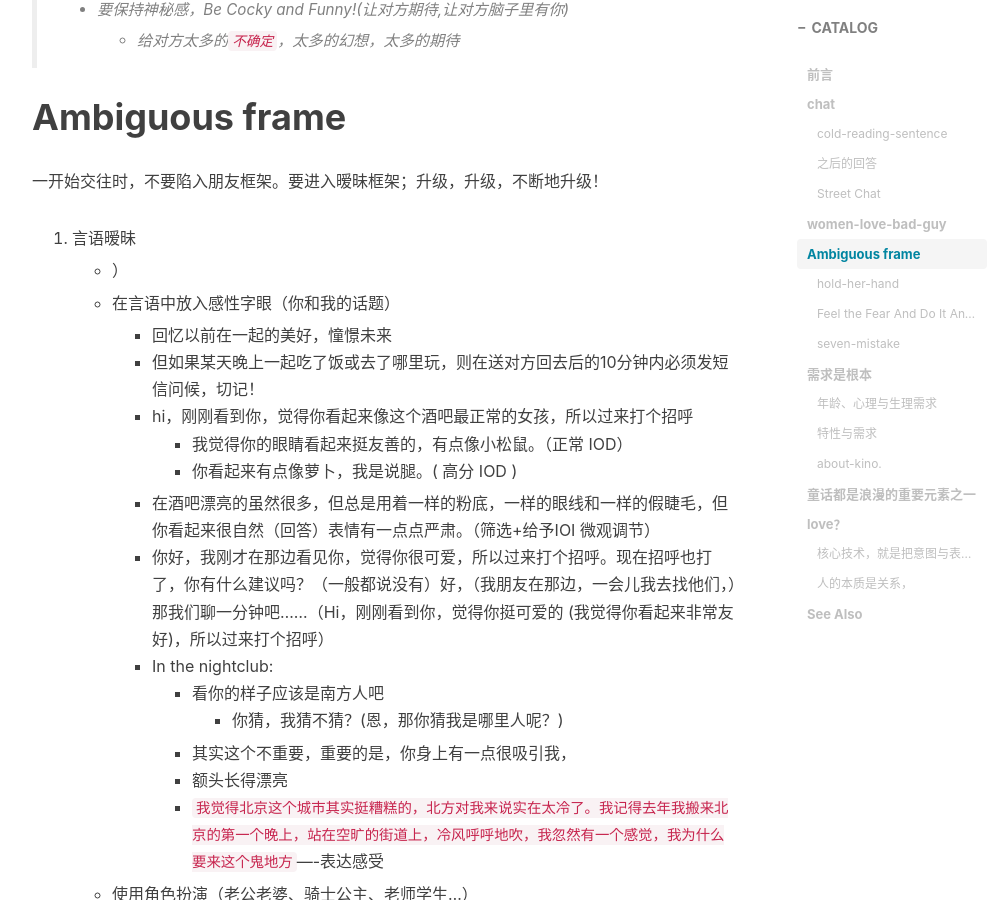
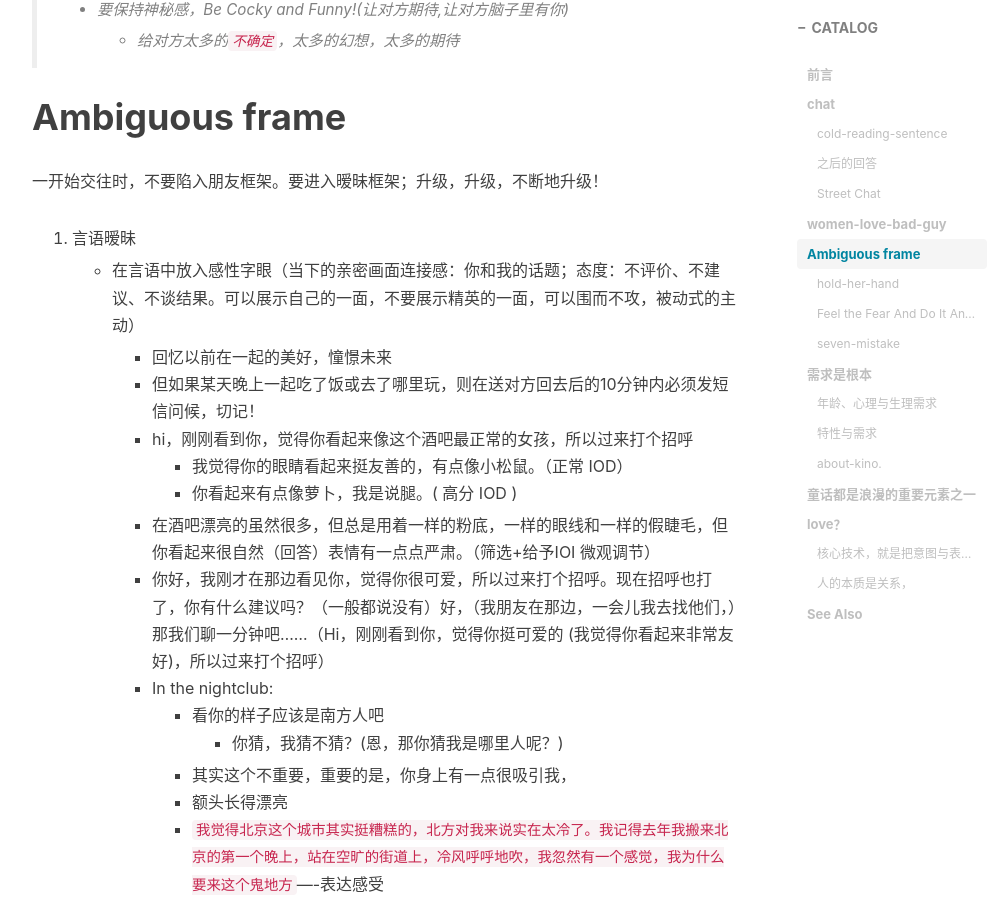
Before and after one commit to pua1203/pua1203.github.io, a Jekyll site: the page built from _posts/pua/2018-09-16-sendMsg.md, in a window 1280 px wide and 900 px high, scrolled down 3645 px. Shown: the whole window, without its empty margins (233-1228 px from the left). Built offline with Jekyll 4.4.1, drawn with Linux system fonts in a browser that asks for light colours; nearby versions of some CDN libraries; comment, search, counter and statistics services are not loaded.

Commit message:
当下的亲密画面连接感：你和我的话题；态度：不评价、不建议、不谈结果。可以展示自己的一面，不要展示精英的一面，可以围而不攻，被动式的主动

```diff
--- a/_posts/pua/2018-09-16-sendMsg.md
+++ b/_posts/pua/2018-09-16-sendMsg.md
@@ -156,11 +156,7 @@ subtitle: women-love-bad-guy
 
 1. 言语暧昧
 
-   - <details class="details-reset details-overlay details-overlay-dark" style="box-sizing: border-box; display: block;"><summary data-hotkey="l" aria-label="Jump to line" aria-haspopup="dialog" style="box-sizing: border-box; display: list-item; cursor: pointer; list-style: none;"></summary></details>
-
-      ）
-
-   - 在言语中放入感性字眼（你和我的话题）
+   - 在言语中放入感性字眼（当下的亲密画面连接感：你和我的话题；态度：不评价、不建议、不谈结果。可以展示自己的一面，不要展示精英的一面，可以围而不攻，被动式的主动）
 
      * 回忆以前在一起的美好，憧憬未来
      * 但如果某天晚上一起吃了饭或去了哪里玩，则在送对方回去后的10分钟内必须发短信问候，切记！
```
